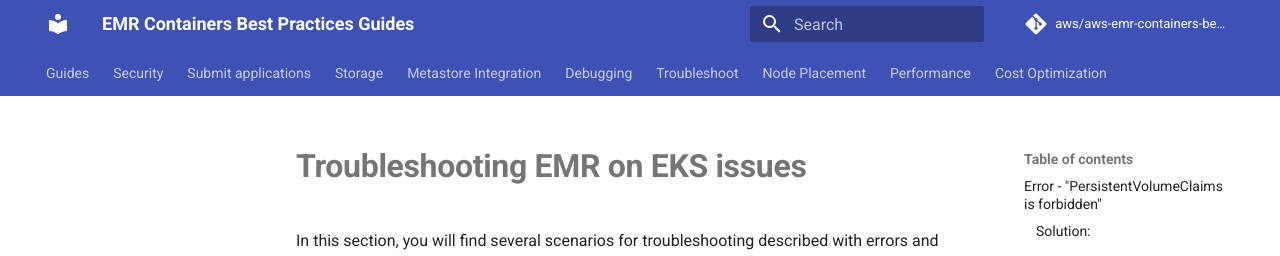
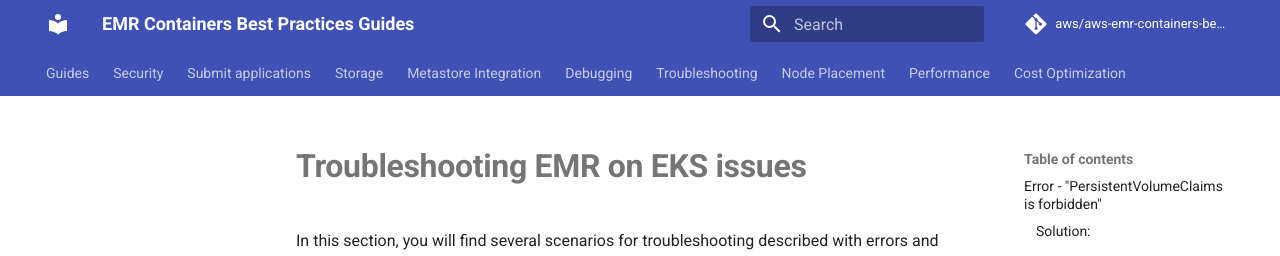
Before and after one commit to aws/aws-emr-containers-best-practices, an MkDocs documentation site: the page built from content/troubleshoot/docs/troubleshooting.md, in a window 1280 px wide and 900 px high. Shown: the top 256 px of the window. Built offline with MkDocs 1.6.1 and Material for MkDocs 9.7.7, drawn with Linux system fonts in a browser that asks for light colours; comment, search, counter and statistics services are not loaded; some of the changed lines change nothing that is shown.

Commit message:
changing filename to troubleshooting

```diff
--- a/mkdocs.yml
+++ b/mkdocs.yml
@@ -26,8 +26,8 @@
   - Debugging:
       - Change Log Level: 'debugging/docs/change-log-level.md'
       - Connect to Spark UI: 'debugging/docs/connect-spark-ui.md'
-  - Troubleshoot:
-      - PVC permission: 'troubleshoot/docs/pvc-permission.md'
+  - Troubleshooting:
+      - Troubleshooting EMR on EKS Issues: 'troubleshoot/docs/rbac-permission.md'
   - Node Placement:
       - EKS Node placement: 'node-placement/docs/eks-node-placement.md'
       - EKS Fargate Node placement: 'node-placement/docs/fargate-node-placement.md'
```
Also changed, not shown: content/troubleshoot/docs/troubleshooting.md (renamed from content/troubleshoot/docs/rbac-permission.md).
